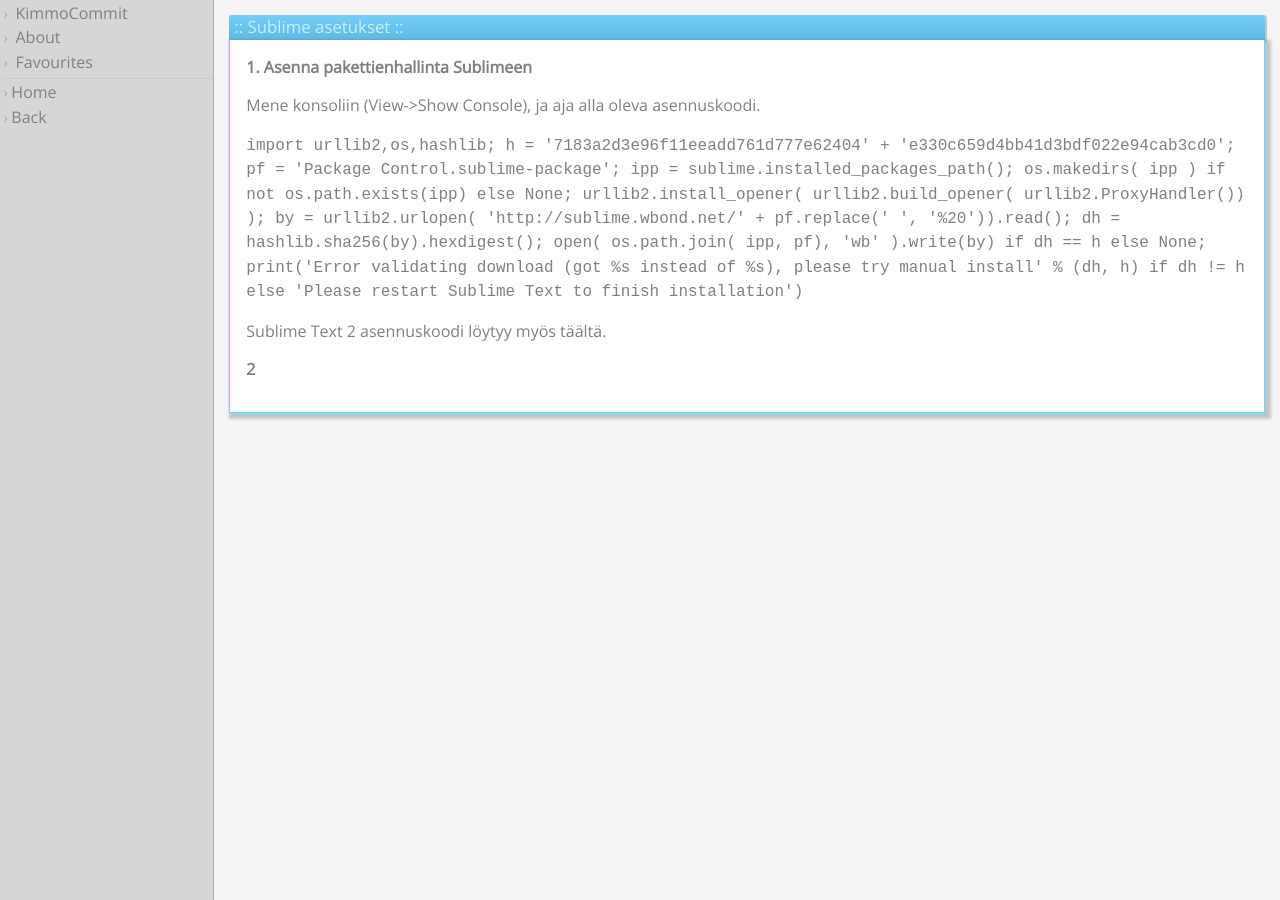
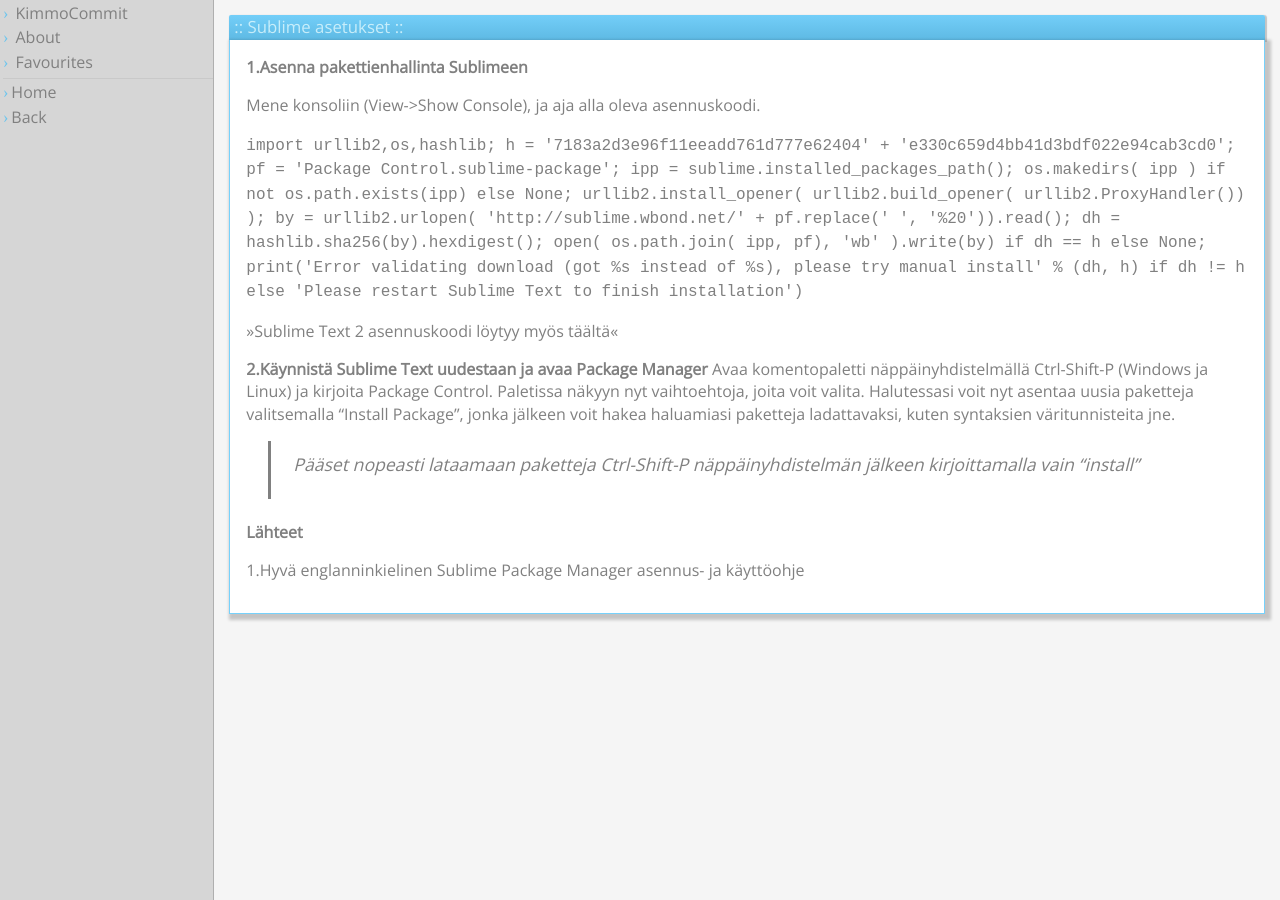
Before and after one commit to KimmoCommit/JAM, a Jekyll site: the page built from _posts/2014-05-03-sublimesetup.md, in a window 1280 px wide. Built offline with Jekyll 4.4.1, drawn with Linux system fonts in a browser that asks for light colours; nearby versions of some CDN libraries; library files that are not in the unit come from our copies.

Commit message:
Update 2014-05-03-sublimesetup.md

```diff
--- a/_posts/2014-05-03-sublimesetup.md
+++ b/_posts/2014-05-03-sublimesetup.md
@@ -4,14 +4,24 @@
 layout: post
 ---
 
-
-**1. Asenna pakettienhallinta Sublimeen**
+**1.Asenna pakettienhallinta Sublimeen**
 
 Mene konsoliin (View->Show Console), ja aja alla oleva asennuskoodi.
 
 ``import urllib2,os,hashlib; h = '7183a2d3e96f11eeadd761d777e62404' + 'e330c659d4bb41d3bdf022e94cab3cd0'; pf = 'Package Control.sublime-package'; ipp = sublime.installed_packages_path(); os.makedirs( ipp ) if not os.path.exists(ipp) else None; urllib2.install_opener( urllib2.build_opener( urllib2.ProxyHandler()) ); by = urllib2.urlopen( 'http://sublime.wbond.net/' + pf.replace(' ', '%20')).read(); dh = hashlib.sha256(by).hexdigest(); open( os.path.join( ipp, pf), 'wb' ).write(by) if dh == h else None; print('Error validating download (got %s instead of %s), please try manual install' % (dh, h) if dh != h else 'Please restart Sublime Text to finish installation')``
 
-[Sublime Text 2 asennuskoodi löytyy myös täältä.](https://sublime.wbond.net/installation#st2)
+[>>Sublime Text 2 asennuskoodi löytyy myös täältä<<](https://sublime.wbond.net/installation#st2)
 
 
-**2**
+**2.Käynnistä Sublime Text uudestaan ja avaa Package Manager**
+Avaa komentopaletti näppäinyhdistelmällä Ctrl-Shift-P (Windows ja Linux) ja kirjoita Package Control.
+Paletissa näkyyn nyt vaihtoehtoja, joita voit valita. Halutessasi voit nyt asentaa uusia paketteja valitsemalla "Install Package", jonka jälkeen voit hakea haluamiasi paketteja ladattavaksi, kuten syntaksien väritunnisteita jne.
+
+> Pääset nopeasti lataamaan paketteja Ctrl-Shift-P näppäinyhdistelmän jälkeen kirjoittamalla vain "install"
+
+
+
+
+**Lähteet**
+
+1.[Hyvä englanninkielinen Sublime Package Manager asennus- ja käyttöohje](http://www.granneman.com/webdev/editors/sublime-text/packages/how-to-install-and-use-package-control/)
```
